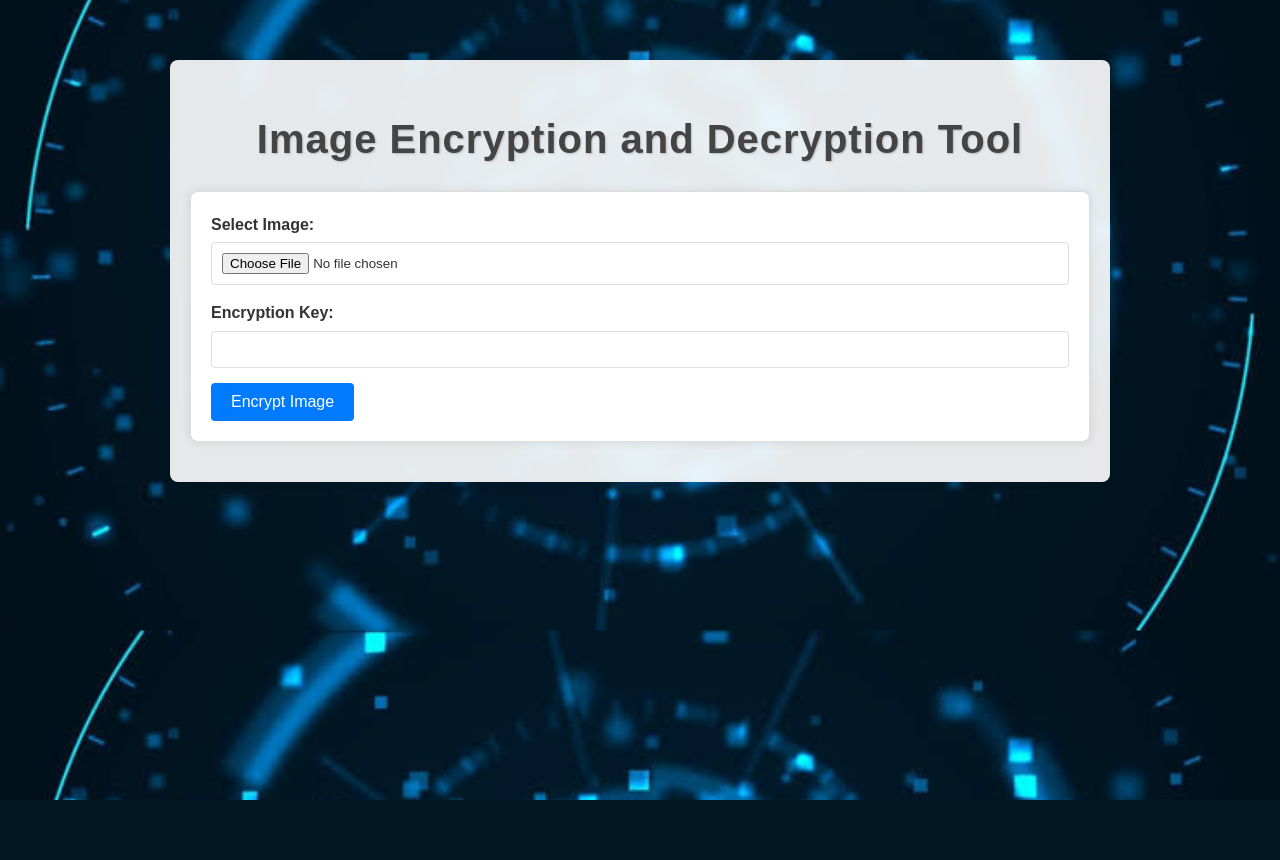
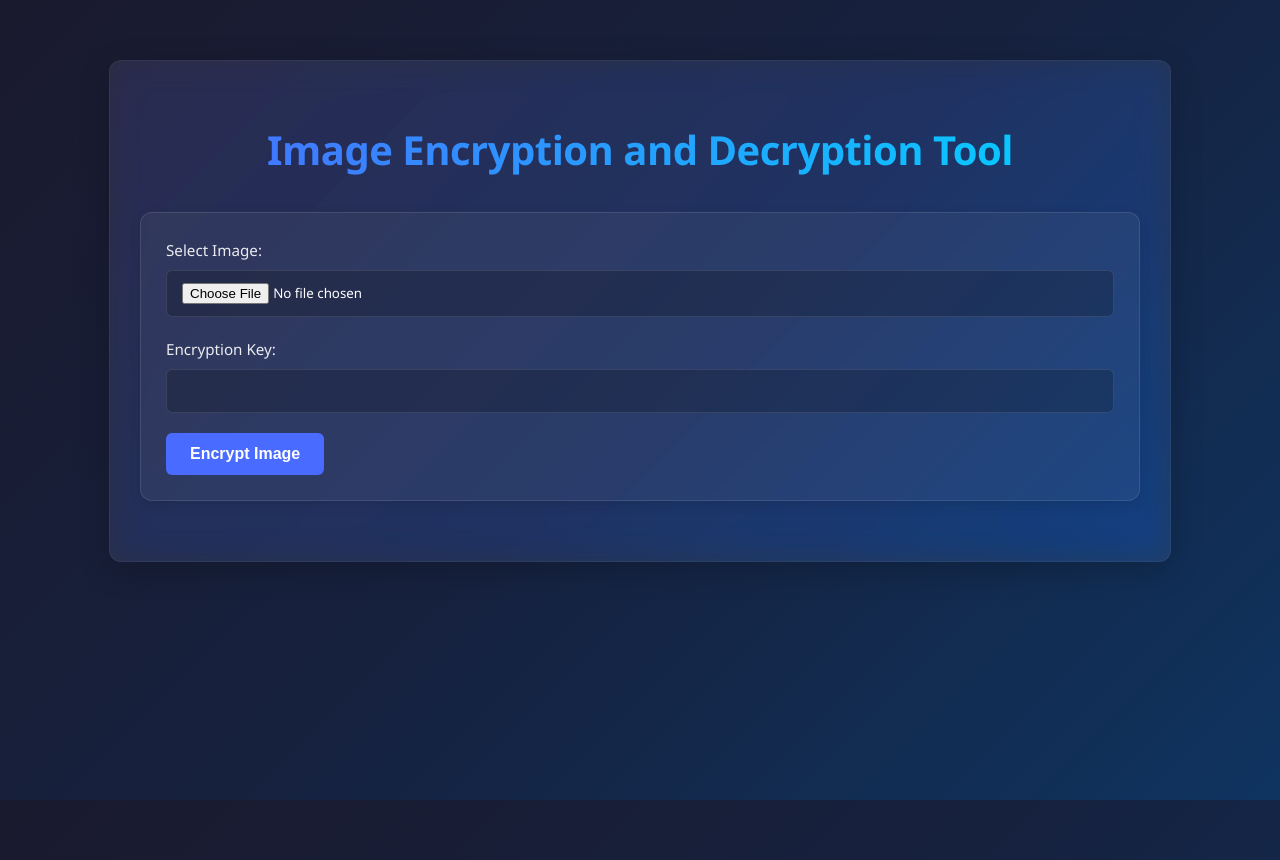
Before and after one commit to jpravin664/Image-Encryption-Decryption-Tool, a Flask app: page / in a window 1280 px wide. Before the commit the page ends 800 px from the top, so only its background shows below. Run offline with Flask 3, Linux system fonts and the light colour scheme; some libraries are stand-ins or nearby versions.

Commit message:
UI Update

```diff
--- a/static/styles.css
+++ b/static/styles.css
@@ -1,220 +1,341 @@
-/* Global Styles */
+/* Enhanced Global Styles */
 :root {
-    --font-family: 'Arial', sans-serif;
-    --background-color: #f4f4f9;
-    --text-color: #333;
-    --primary-color: #007bff;
-    --primary-hover-color: #0056b3;
-    --border-radius: 8px;
-    --box-shadow: 0 0 10px rgba(0, 0, 0, 0.1);
-    --input-border-color: #ddd;
-    --input-focus-border-color: #007bff;
-    --image-card-bg: #f9f9f9;
-    --image-border-color: #ccc;
-    --container-max-width: 900px;
-    --background-image: url('bg/bg5.jpg');
-    --background-size: cover;
-    --background-position: center;
-    --transition: 0.3s ease;
+    --font-family: 'Inter', 'Segoe UI', system-ui, -apple-system, sans-serif;
+    --background-gradient: linear-gradient(135deg, #1a1a2e 0%, #16213e 50%, #0f3460 100%);
+    --text-color: #e6e6e6;
+    --text-dark: #333;
+    --primary-color: #4a6bff;
+    --primary-hover-color: #3a56d4;
+    --secondary-color: #ff6b6b;
+    --accent-color: #00d4ff;
+    --border-radius: 12px;
+    --border-radius-sm: 6px;
+    --box-shadow: 0 8px 32px rgba(0, 0, 0, 0.2);
+    --box-shadow-sm: 0 4px 12px rgba(0, 0, 0, 0.1);
+    --input-border-color: rgba(255, 255, 255, 0.1);
+    --input-focus-border-color: var(--accent-color);
+    --card-bg: rgba(255, 255, 255, 0.05);
+    --container-bg: rgba(255, 255, 255, 0.08);
+    --container-max-width: 1000px;
+    --transition: all 0.25s cubic-bezier(0.4, 0, 0.2, 1);
     --button-font-size: 16px;
-    --card-hover-scale: 1.03;
+    --card-hover-scale: 1.02;
+    --glass-effect: blur(16px) saturate(180%);
+}
+
+@supports (font-variation-settings: normal) {
+    :root {
+        --font-family: 'Inter var', 'Segoe UI', system-ui, -apple-system, sans-serif;
+    }
 }
 
 body {
     font-family: var(--font-family);
-    background-color: var(--background-color);
-    background-image: var(--background-image);
-    background-size: var(--background-size);
-    background-position: var(--background-position);
+    background: var(--background-gradient);
+    background-attachment: fixed;
     color: var(--text-color);
     margin: 0;
     padding: 0;
     line-height: 1.6;
+    min-height: 100vh;
 }
 
 .container {
     max-width: var(--container-max-width);
     margin: 60px auto;
-    padding: 20px;
-    background: rgba(255, 255, 255, 0.9); /* Semi-transparent background */
+    padding: 30px;
+    background: var(--container-bg);
     border-radius: var(--border-radius);
     box-shadow: var(--box-shadow);
-    backdrop-filter: blur(10px); /* Adds a frosted glass effect */
+    backdrop-filter: var(--glass-effect);
+    -webkit-backdrop-filter: var(--glass-effect);
+    border: 1px solid rgba(255, 255, 255, 0.05);
 }
 
 h1 {
     text-align: center;
-    color: #444;
-    margin-bottom: 20px;
+    color: white;
+    margin-bottom: 30px;
     font-size: 2.5rem;
-    letter-spacing: 1px;
-    text-shadow: 1px 1px 2px rgba(0, 0, 0, 0.2); /* Subtle shadow for better readability */
+    letter-spacing: -0.5px;
+    font-weight: 700;
+    background: linear-gradient(90deg, var(--primary-color), var(--accent-color));
+    -webkit-background-clip: text;
+    background-clip: text;
+    color: transparent;
+    text-shadow: none;
 }
 
 .encrypted-data {
     margin-top: 20px;
-    width:400px; /* Ensure it doesn't exceed container width */
-    overflow-x: auto; /* Add horizontal scrollbar if needed */
+    width: 100%;
+    max-width: 100%;
+    overflow-x: auto;
 }
 
 pre {
-    background-color: #f4f4f4;
-    border: 1px solid #ddd;
-    padding: 10px;
-    overflow: auto; /* Add scrollbars if needed */
-    white-space: pre-wrap; /* Ensure long strings wrap */
-    word-wrap: break-word; /* Break long words */
-    font-size: 0.9rem; /* Adjust font size for readability */
-    font-family: 'Courier New', Courier, monospace; /* Monospaced font for code */
-    max-height: 300px; /* Optional: limit the height and enable scrolling */
+    background-color: rgba(0, 0, 0, 0.2);
+    border: 1px solid var(--input-border-color);
+    padding: 15px;
+    border-radius: var(--border-radius-sm);
+    overflow: auto;
+    white-space: pre-wrap;
+    word-wrap: break-word;
+    font-size: 0.9rem;
+    font-family: 'Fira Code', 'Courier New', monospace;
+    max-height: 300px;
+    color: #b3c7ff;
+    line-height: 1.5;
 }
 
 .form-card {
     margin: 0;
-    padding: 20px;
+    padding: 25px;
     border-radius: var(--border-radius);
-    box-shadow: var(--box-shadow);
-    background-color: #fff;
-    transition: transform var(--transition), box-shadow var(--transition), background-color var(--transition);
-    border: 1px solid var(--input-border-color); /* Added border for consistency */
+    box-shadow: var(--box-shadow-sm);
+    background: var(--card-bg);
+    transition: var(--transition);
+    border: 1px solid rgba(255, 255, 255, 0.1);
 }
 
 .form-card:hover {
     transform: translateY(-5px);
-    box-shadow: 0 8px 30px rgba(0, 0, 0, 0.3); /* Enhanced shadow */
-    background-color: #f1f1f1; /* Subtle background change on hover */
+    box-shadow: 0 12px 40px rgba(0, 0, 0, 0.3);
+    background: rgba(255, 255, 255, 0.1);
+    border-color: rgba(255, 255, 255, 0.15);
 }
 
 .form-group {
-    margin-bottom: 15px;
+    margin-bottom: 20px;
 }
 
 .form-group label {
     display: block;
-    font-weight: bold;
-    margin-bottom: 5px;
-    color: var(--text-color);
+    font-weight: 500;
+    margin-bottom: 8px;
+    color: rgba(255, 255, 255, 0.9);
+    font-size: 0.95rem;
 }
 
 .form-group input[type="text"],
 .form-group input[type="file"],
 .form-group textarea {
     width: 100%;
-    padding: 10px;
+    padding: 12px 15px;
     border: 1px solid var(--input-border-color);
-    border-radius: 4px;
+    border-radius: var(--border-radius-sm);
     box-sizing: border-box;
-    transition: border-color var(--transition), box-shadow var(--transition);
+    transition: var(--transition);
+    background: rgba(0, 0, 0, 0.2);
+    color: white;
+    font-family: inherit;
+}
+
+.form-group input[type="text"]::placeholder,
+.form-group textarea::placeholder {
+    color: rgba(255, 255, 255, 0.4);
 }
 
 .form-group input[type="text"]:focus,
 .form-group input[type="file"]:focus,
 .form-group textarea:focus {
     border-color: var(--input-focus-border-color);
-    box-shadow: 0 0 8px rgba(0, 123, 255, 0.5);
+    box-shadow: 0 0 0 3px rgba(0, 212, 255, 0.2);
     outline: none;
+    background: rgba(0, 0, 0, 0.3);
 }
 
 .form-group textarea {
-    height: 100px;
+    height: 120px;
     resize: vertical;
 }
 
 .btn {
-    display: inline-block;
-    padding: 10px 20px;
-    color: #fff;
+    display: inline-flex;
+    align-items: center;
+    justify-content: center;
+    padding: 12px 24px;
+    color: white;
     background-color: var(--primary-color);
     border: none;
-    border-radius: 4px;
+    border-radius: var(--border-radius-sm);
     font-size: var(--button-font-size);
+    font-weight: 600;
     cursor: pointer;
     text-align: center;
     text-decoration: none;
-    transition: background-color var(--transition), transform var(--transition), box-shadow var(--transition);
+    transition: var(--transition);
+    gap: 8px;
 }
 
 .btn:hover {
     background-color: var(--primary-hover-color);
     transform: translateY(-2px);
-    box-shadow: 0 6px 20px rgba(0, 0, 0, 0.25); /* Added shadow effect on hover */
+    box-shadow: 0 8px 20px rgba(74, 107, 255, 0.3);
+}
+
+.btn:active {
+    transform: translateY(0);
+}
+
+.btn-secondary {
+    background-color: var(--secondary-color);
+}
+
+.btn-secondary:hover {
+    background-color: #e05555;
+    box-shadow: 0 8px 20px rgba(255, 107, 107, 0.3);
 }
 
 .image-container {
-    display: flex;
-    flex-wrap: wrap;
-    justify-content: space-between;
-    gap: 20px;
-    margin-top: 20px;
+    display: grid;
+    grid-template-columns: repeat(auto-fill, minmax(280px, 1fr));
+    gap: 25px;
+    margin-top: 30px;
 }
 
 .image-card {
-    flex: 1;
+    position: relative;
     text-align: center;
-    background-color: var(--image-card-bg);
-    padding: 15px;
-    border: 1px solid var(--input-border-color);
+    background: var(--card-bg);
+    padding: 20px;
     border-radius: var(--border-radius);
-    transition: box-shadow var(--transition), transform var(--transition);
+    transition: var(--transition);
+    overflow: hidden;
+    border: 1px solid rgba(255, 255, 255, 0.1);
+}
+
+.image-card::before {
+    content: '';
+    position: absolute;
+    top: 0;
+    left: 0;
+    right: 0;
+    height: 4px;
+    background: linear-gradient(90deg, var(--primary-color), var(--accent-color));
 }
 
 .image-card img {
     max-width: 100%;
     height: auto;
-    border: 1px solid var(--image-border-color);
-    border-radius: var(--border-radius);
+    border-radius: var(--border-radius-sm);
+    transition: var(--transition);
 }
 
 .image-card:hover {
-    box-shadow: 0 6px 20px rgba(0, 0, 0, 0.3); /* Enhanced shadow */
-    transform: scale(var(--card-hover-scale)); /* Slight zoom effect on hover */
+    transform: translateY(-5px) scale(var(--card-hover-scale));
+    box-shadow: 0 15px 30px rgba(0, 0, 0, 0.4);
+    border-color: rgba(255, 255, 255, 0.2);
 }
 
-
 .blurred-preview {
-    filter: blur(10px); /* Adjust the blur amount as needed */
-    transition: filter 0.3s ease;
+    filter: blur(12px);
+    transition: var(--transition);
 }
 
 .image-card:hover .blurred-preview {
-    filter: none; /* Show the clear image on hover */
+    filter: none;
 }
 
 .result-card {
-    margin-top: 20px;
-    padding: 20px;
-    border: 1px solid var(--input-border-color); /* Border for consistency */
+    margin-top: 30px;
+    padding: 25px;
     border-radius: var(--border-radius);
-    background-color: #fff; /* Background color to match other cards */
+    background: var(--card-bg);
+    border: 1px solid rgba(255, 255, 255, 0.1);
+    position: relative;
 }
+
+.result-card::after {
+    content: '';
+    position: absolute;
+    top: 0;
+    left: 0;
+    right: 0;
+    height: 4px;
+    background: linear-gradient(90deg, var(--secondary-color), #ff8e53);
+}
+
 .flash-messages {
-    margin-bottom: 20px;
+    margin-bottom: 25px;
 }
 
 .flash {
-    padding: 15px; /* Increased padding for more emphasis */
-    border-radius: 8px; /* Slightly more rounded corners */
-    margin-bottom: 15px; /* Increased bottom margin */
-    font-weight: bold;
-    font-size: 1.1em; /* Slightly larger font size */
-    border: 1px solid transparent; /* Add border for better separation */
+    padding: 16px 20px;
+    border-radius: var(--border-radius-sm);
+    margin-bottom: 20px;
+    font-weight: 500;
+    font-size: 1rem;
+    border: 1px solid transparent;
+    display: flex;
+    align-items: center;
+    gap: 12px;
+    backdrop-filter: blur(10px);
+    -webkit-backdrop-filter: blur(10px);
 }
 
 .flash.success {
-    background-color: #d4edda;
-    color: #155724;
-    border-color: #c3e6cb; /* Subtle border color for success */
+    background-color: rgba(46, 213, 115, 0.15);
+    color: #2ed573;
+    border-color: rgba(46, 213, 115, 0.2);
+}
+
+.flash.success::before {
+    content: '✓';
+    font-weight: bold;
 }
 
 .flash.danger {
-    background-color: #f8d7da;
-    color: #721c24;
-    border-color: #f5c6cb; /* Subtle border color for danger */
-    box-shadow: 0 0 10px rgba(0, 0, 0, 0.1); /* Soft shadow for emphasis */
+    background-color: rgba(255, 71, 87, 0.15);
+    color: #ff4757;
+    border-color: rgba(255, 71, 87, 0.2);
 }
 
 .flash.danger::before {
-    content: "⚠️ "; /* Warning emoji to highlight danger messages */
-    font-size: 1.5em;
-    margin-right: 5px; /* Add space between emoji and text */
+    content: '⚠️';
 }
+
+/* Responsive adjustments */
+@media (max-width: 768px) {
+    .container {
+        margin: 30px auto;
+        padding: 20px;
+    }
+
+    h1 {
+        font-size: 2rem;
+    }
+
+    .image-container {
+        grid-template-columns: 1fr;
+    }
+}
+
+/* Animation enhancements */
+@keyframes fadeIn {
+    from { opacity: 0; transform: translateY(10px); }
+    to { opacity: 1; transform: translateY(0); }
+}
+
+.container {
+    animation: fadeIn 0.5s ease-out;
+}
+
+/* Scrollbar styling */
+::-webkit-scrollbar {
+    width: 8px;
+    height: 8px;
+}
+
+::-webkit-scrollbar-track {
+    background: rgba(0, 0, 0, 0.1);
+}
+
+::-webkit-scrollbar-thumb {
+    background: rgba(255, 255, 255, 0.2);
+    border-radius: 4px;
+}
+
+::-webkit-scrollbar-thumb:hover {
+    background: rgba(255, 255, 255, 0.3);
+}
--- a/templates/index.html
+++ b/templates/index.html
@@ -4,6 +4,7 @@
     <meta charset="UTF-8">
     <meta name="viewport" content="width=device-width, initial-scale=1.0">
     <title>Image Encryption and Decryption Tool</title>
+    <link href="https://fonts.googleapis.com/css2?family=Inter:wght@400;500;600;700&display=swap" rel="stylesheet">
     <link rel="stylesheet" href="{{ url_for('static', filename='styles.css') }}">
     <script>
         function generateRandomKey(length = 16) {
```
